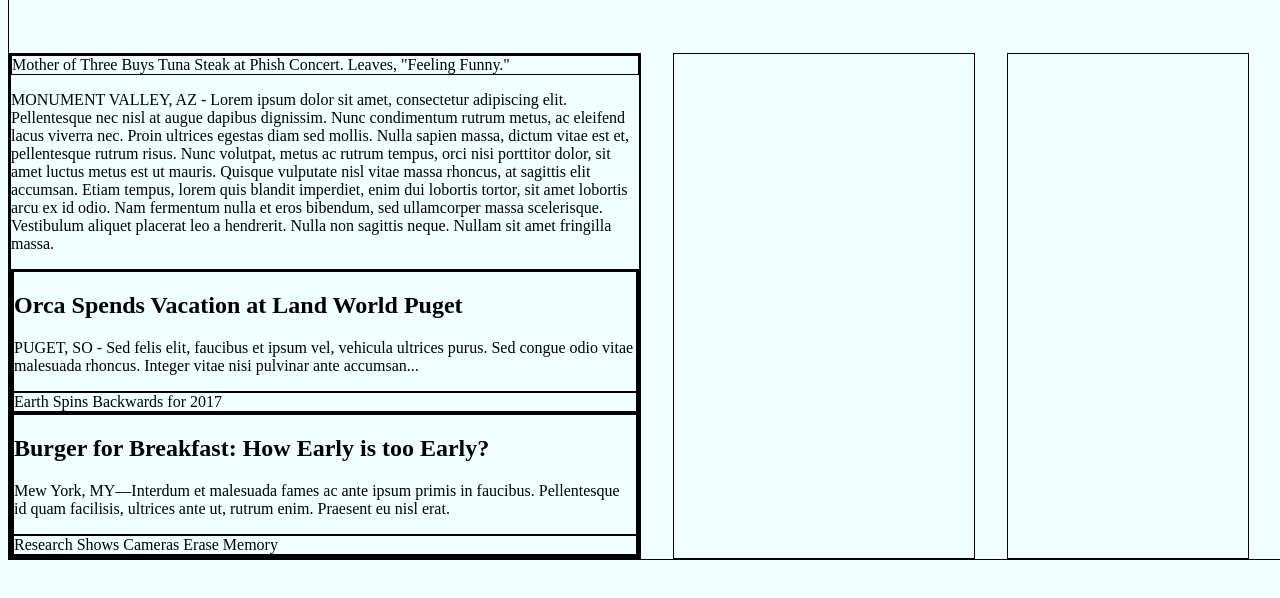
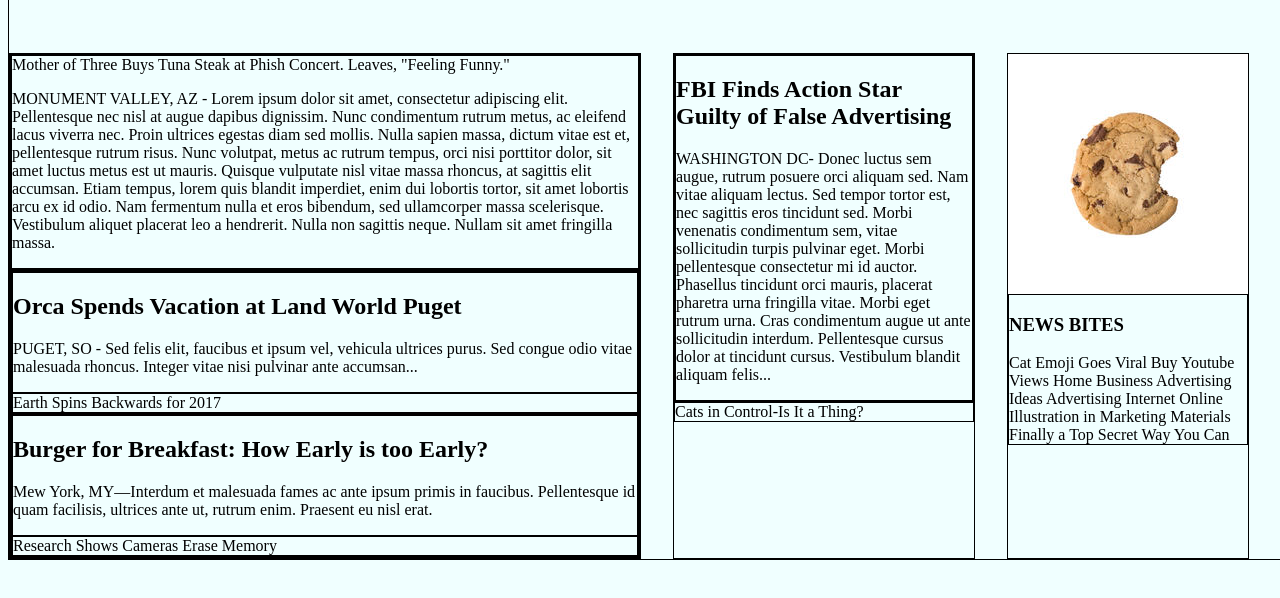
Before and after one commit to MLSatya/my_times, a plain HTML site: page index.html in a window 1280 px wide. Shown: the part 72-670 px from the top of the page. Drawn offline with Linux system fonts and the light colour scheme.

Commit message:
content complete, design to finish.

```diff
--- a/index.html
+++ b/index.html
@@ -19,10 +19,11 @@
 				<!-- Large Column -->
 			<div class="column large">
 				<div class="lead story">
-					<div class="image-content"/>
+					<div class="image-content">
 						<span>Mother of Three Buys Tuna Steak at Phish Concert. Leaves, "Feeling Funny."</span>
-					</div>
 					<p>MONUMENT VALLEY, AZ - Lorem ipsum dolor sit amet, consectetur adipiscing elit. Pellentesque nec nisl at augue dapibus dignissim. Nunc condimentum rutrum metus, ac eleifend lacus viverra nec. Proin ultrices egestas diam sed mollis. Nulla sapien massa, dictum vitae est et, pellentesque rutrum risus. Nunc volutpat, metus ac rutrum tempus, orci nisi porttitor dolor, sit amet luctus metus est ut mauris. Quisque vulputate nisl vitae massa rhoncus, at sagittis elit accumsan. Etiam tempus, lorem quis blandit imperdiet, enim dui lobortis tortor, sit amet lobortis arcu ex id odio. Nam fermentum nulla et eros bibendum, sed ullamcorper massa scelerisque. Vestibulum aliquet placerat leo a hendrerit. Nulla non sagittis neque. Nullam sit amet fringilla massa.</p>
+				   </div>
+				</div>
 				<div class="stories">
 					<div class="story">
 						<div class="text-content">
@@ -44,17 +45,35 @@
 						</div>
 					</div>
 				</div>
-				</div>
+			</div>
 
-			</div>
 				<!-- Medium Column -->
 			<div class="column medium">
+				<div class="story">
+					<div class="text-content">
+						<h2>FBI Finds Action Star Guilty of False Advertising</h2>
+						<p class="narrative">WASHINGTON DC- Donec luctus sem augue, rutrum posuere orci aliquam sed. Nam vitae aliquam lectus. Sed tempor tortor est, nec sagittis eros tincidunt sed. Morbi venenatis condimentum sem, vitae sollicitudin turpis pulvinar eget. Morbi pellentesque consectetur mi id auctor. Phasellus tincidunt orci mauris, placerat pharetra urna fringilla vitae. Morbi eget rutrum urna. Cras condimentum augue ut ante sollicitudin interdum. Pellentesque cursus dolor at tincidunt cursus. Vestibulum blandit aliquam felis...
+						</p>
+					</div>
+				</div>
+				<div class="cat-ceo image-content">
+							<span>Cats in Control-Is It a Thing?</span>
+					</div>
 			</div>
 				<!-- Small Column -->
 			<div class="column small">
+				<img src="img/img-news-bite.png" alt="News Bite" class="cookie"/>
+				<div class="news-bites">
+					<h3>NEWS BITES</h3>
+					<span class="bite">Cat Emoji Goes Viral</span>
+					<span class="bite">Buy Youtube Views</span>
+					<span class="bite">Home Business Advertising Ideas</span>
+					<span class="bite">Advertising Internet Online</span>
+					<span class="bite">Illustration in Marketing Materials</span>
+					<span class="bite">Finally a Top Secret Way You Can</span>
+				</div>
 			</div>
 		</div>
-
 	</body>
 
 </html>
```
